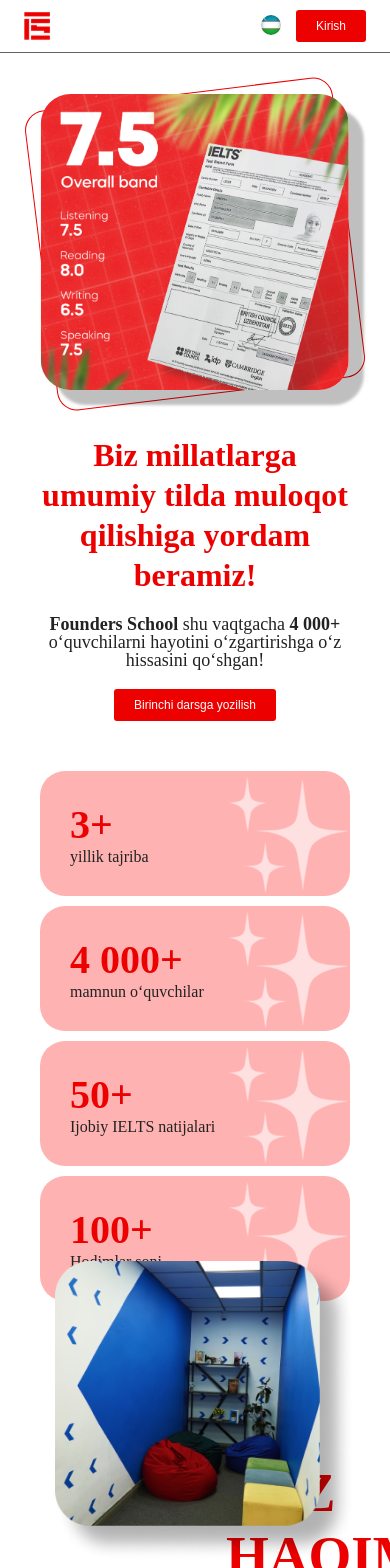
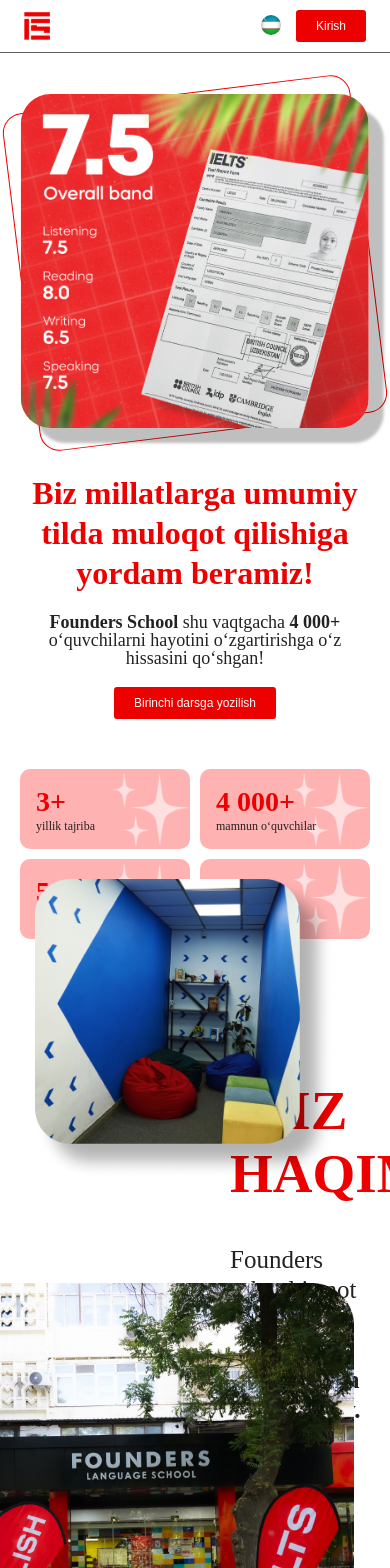
Before and after one commit to Doniyor2707/Founders, a React (Vite) app: page / in a window 390 px wide. Shown: the top 1568 px of the page. Built offline with nearby package versions, Linux system fonts and the light colour scheme; a web font is replaced by a local one.

Commit message:
collections responsive

```diff
--- a/src/components/main/CollectionsInfo/Collections.jsx
+++ b/src/components/main/CollectionsInfo/Collections.jsx
@@ -1,5 +1,5 @@
 import { memo } from "react";
-import Star from "../../../assets/images/star.png";
+
 
 import CollectionsList from "./CollectionsList";
 // styles
--- a/src/components/main/CollectionsInfo/Collections.module.css
+++ b/src/components/main/CollectionsInfo/Collections.module.css
@@ -28,3 +28,27 @@
   font-weight: 400;
   color: var(--primary-color);
 }
+
+@media (max-width: 480px) {
+  .collections {
+    grid-template-columns: repeat(auto-fit, minmax(127px, 1fr));
+    margin-bottom: 40px;
+  }
+
+  .collectionsList {
+    padding: 16px 0;
+    padding-left: 16px;
+    border-radius: 10px;
+  }
+
+  .num {
+    font-size: 28px;
+    line-height: 34px;
+  }
+
+  .title {
+    font-weight: 400;
+    font-size: 12px;
+    line-height: 14px;
+  }
+}
--- a/src/index.css
+++ b/src/index.css
@@ -66,6 +66,6 @@
 
 @media (max-width: 768px) {
   .container {
-    padding: 40px;
+    padding: 40px 20px  ;
   }
 }
```
